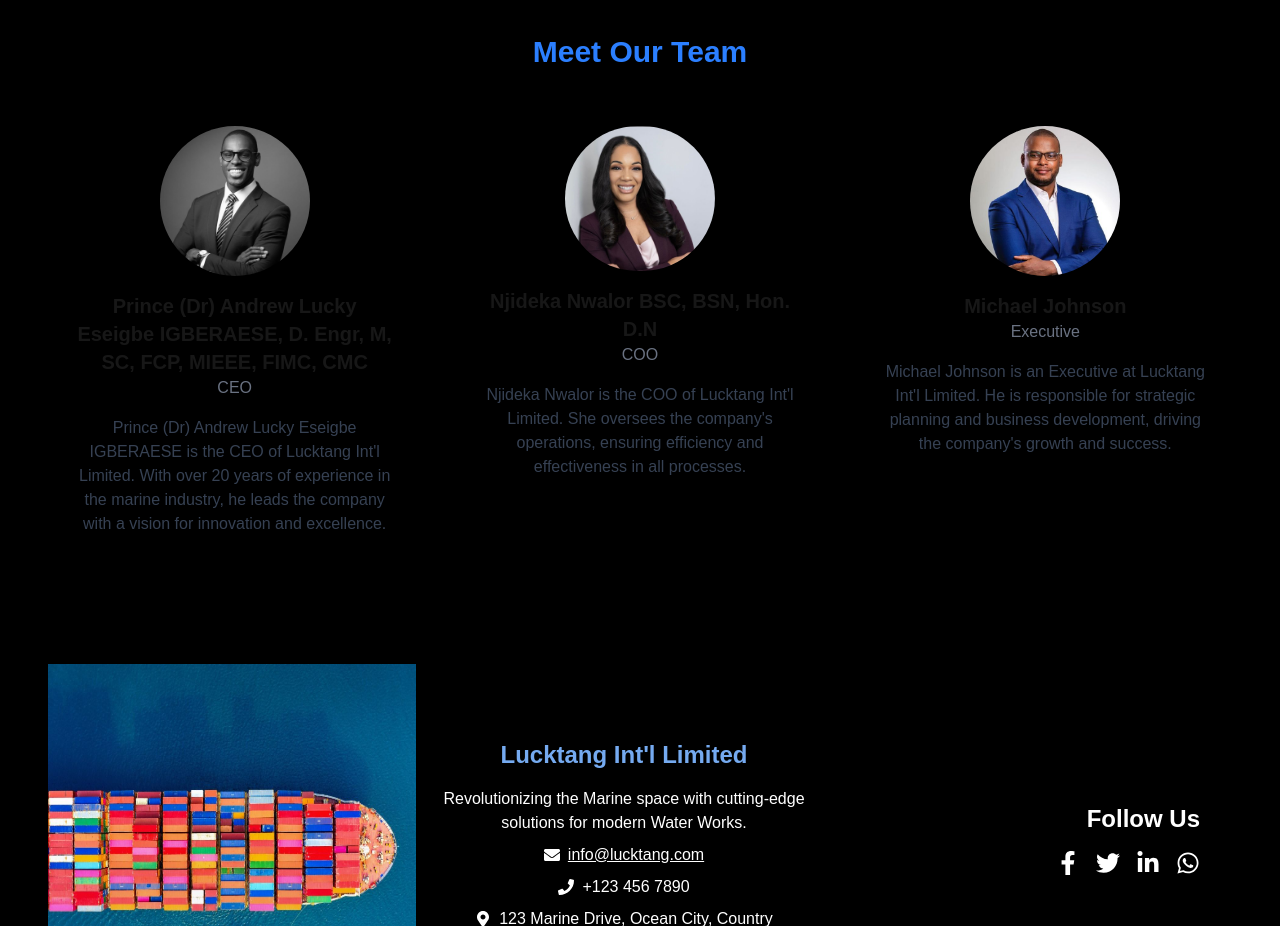
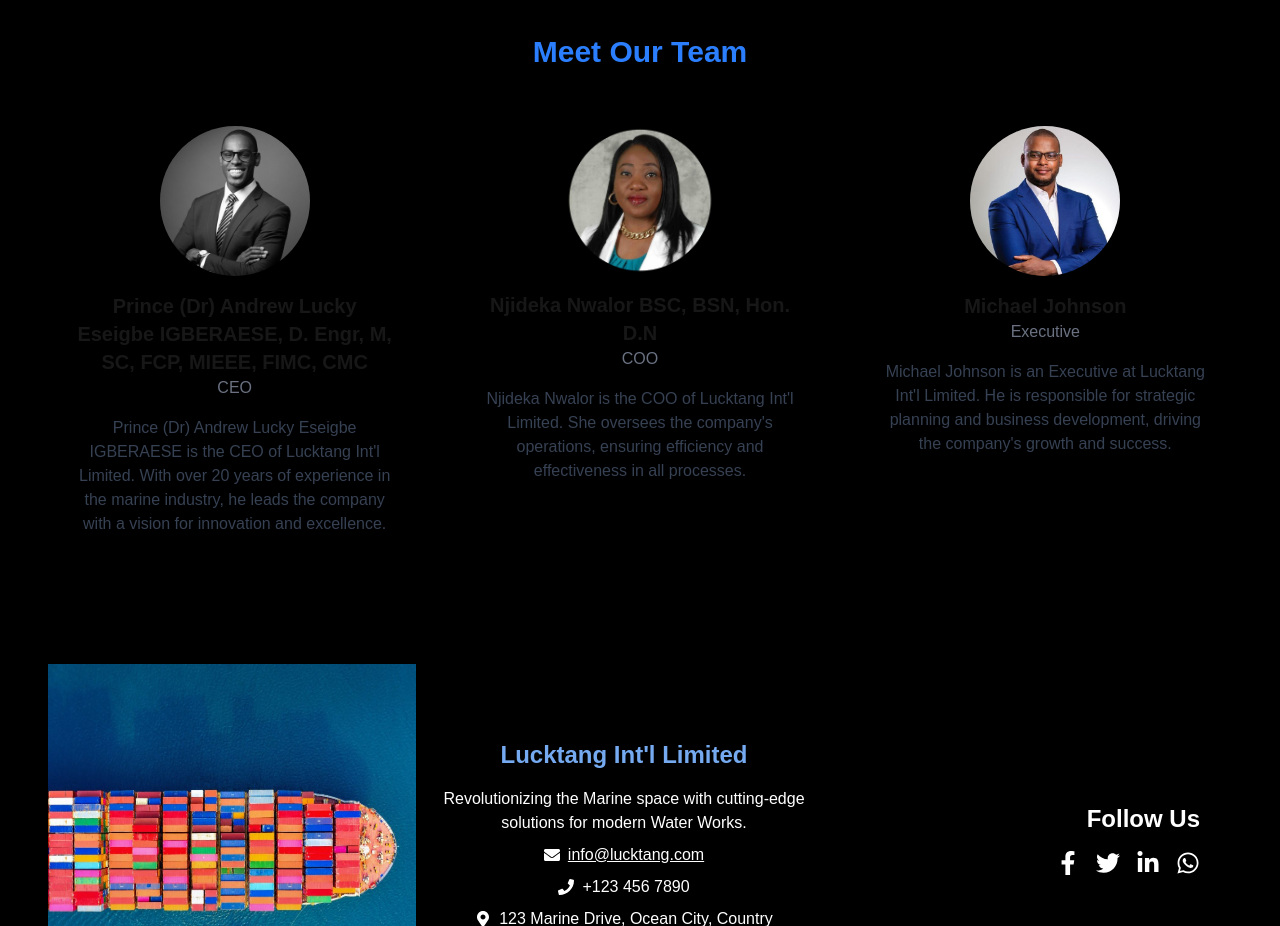
Before and after one commit to DevzekiFaith/sea-design, a Next.js app: page / in a window 1280 px wide. Shown: the part 4060-4986 px from the top of the page. Built offline with nearby package versions, Linux system fonts and the light colour scheme.

Commit message:
New-Image

```diff
--- a/src/component/Team/Team.tsx
+++ b/src/component/Team/Team.tsx
@@ -14,7 +14,7 @@
     id: 2,
     name: "Njideka Nwalor  BSC, BSN, Hon. D.N",
     role: "COO",
-    image: "/images/me4.jpg",
+    image: "/images/coo.jpg",
     content:
       "Njideka Nwalor is the COO of Lucktang Int'l Limited. She oversees the company's operations, ensuring efficiency and effectiveness in all processes.",
   },
```
Also changed, not shown: public/images/coo.jpg (added).
